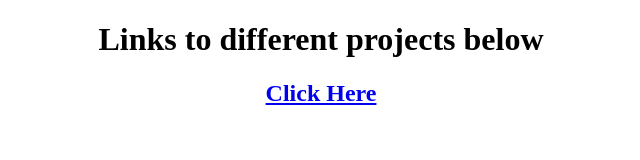
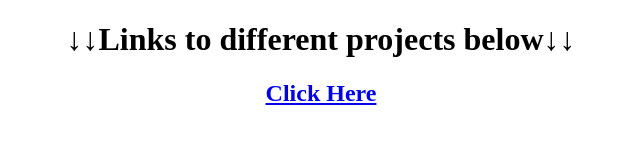
Before and after one commit to Expliicityy/Expliicityy.github.io, a plain HTML site: page index.html in a window 1280 px wide. Shown: the full height of the page, 319-959 px from the left. Drawn offline with Linux system fonts and the light colour scheme.

Commit message:
Update index.html

```diff
--- a/index.html
+++ b/index.html
@@ -9,7 +9,7 @@
 </head>
 	<body>
 	<div class="container">
-	<h1><center>Links to different projects below</center>
+	<h1><center>↓↓Links to different projects below↓↓</center>
 	</h1><center><a href="main.html"><h2>Click Here</h2></center></a>
 	</div>
 </body>
```
